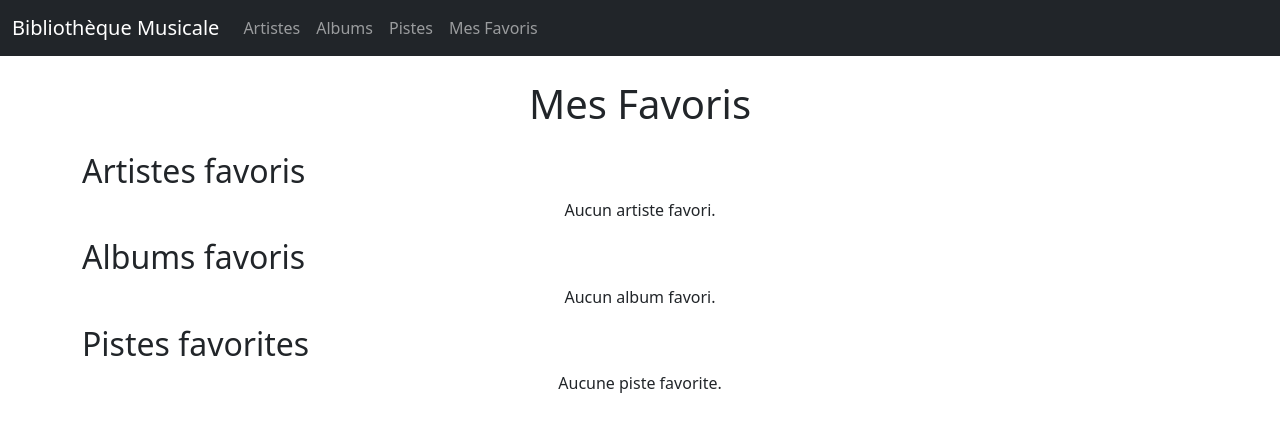
After one commit to Naimau-del/projet1, a Symfony app: template templates/favoris/favoris.html.twig in a window 1280 px wide. The commit adds this page. Shown: the top 432 px of the page. Run offline with Twig, Linux system fonts and the light colour scheme; the template is opened without the code that fills it, so the values that code supplies are empty; some libraries are stand-ins or nearby versions.

Commit message:
page favoris

```diff
--- a/templates/base.html.twig
+++ b/templates/base.html.twig
@@ -24,6 +24,9 @@
                     <li class="nav-item">
                         <a class="nav-link" href="{{ path('app_track_index') }}">Pistes</a>
                     </li>
+                    <li class="nav-item">
+                        <a class="nav-link" href="{{ path('app_favoris') }}">Mes Favoris</a>
+                    </li>
                 </ul>
             </div>
         </div>
--- /dev/null
+++ b/templates/favoris/favoris.html.twig
@@ -0,0 +1,83 @@
+{% extends 'base.html.twig' %}
+
+{% block title %}Mes Favoris{% endblock %}
+
+{% block body %}
+    <h1 class="text-center my-4">Mes Favoris</h1>
+    <style>
+        .card-img-top {
+            height: 200px;
+            object-fit: cover;
+            background-color: #f8f9fa;
+        }
+    </style>
+
+    <section>
+        <h2>Artistes favoris</h2>
+        <div class="row">
+            {% for artist in favorite_artists %}
+                <div class="col-md-4 mb-4">
+                    <div class="card">
+                        <img src="{{ artist.thumbnailURL ?: asset('images/default-thumbnail.png') }}" class="card-img-top" alt="Image de {{ artist.nom }}">
+                        <div class="card-body">
+                            <h5 class="card-title">{{ artist.nom }}</h5>
+                            <span style="font-size: 1.5rem; color: {{ artist.favorite ? 'red' : 'gray' }};">
+                                {{ artist.favorite ? '❤️' : '🤍' }}
+                            </span>
+                        </div>
+                    </div>
+                </div>
+            {% else %}
+                <div class="col-12">
+                    <p class="text-center">Aucun artiste favori.</p>
+                </div>
+            {% endfor %}
+        </div>
+    </section>
+
+    <section>
+        <h2>Albums favoris</h2>
+        <div class="row">
+            {% for album in favorite_albums %}
+                <div class="col-md-4 mb-4">
+                    <div class="card">
+                        <img src="{{ album.thumbnailURL ?: asset('images/default-thumbnail.jpg') }}" class="card-img-top" alt="Image de {{ album.name }}">
+                        <div class="card-body">
+                            <h5 class="card-title">{{ album.name }}</h5>
+                            <span style="font-size: 1.5rem; color: {{ album.favorite ? 'red' : 'gray' }};">
+                                {{ album.favorite ? '❤️' : '🤍' }}
+                            </span>
+                        </div>
+                    </div>
+                </div>
+            {% else %}
+                <div class="col-12">
+                    <p class="text-center">Aucun album favori.</p>
+                </div>
+            {% endfor %}
+        </div>
+    </section>
+
+    <section>
+        <h2>Pistes favorites</h2>
+        <div class="row">
+            {% for track in favorite_tracks %}
+                <div class="col-md-4 mb-4">
+                    <div class="card">
+                        <img src="{{ track.thumbnailURL ?: asset('images/default-thumbnail.jpg') }}" class="card-img-top" alt="Image de {{ track.name }}">
+                        <div class="card-body">
+                            <h5 class="card-title">{{ track.name }}</h5>
+                            <span style="font-size: 1.5rem; color: {{ track.favorite ? 'red' : 'gray' }};">
+                                {{ track.favorite ? '❤️' : '🤍' }}
+                            </span>
+                        </div>
+                    </div>
+                </div>
+            {% else %}
+                <div class="col-12">
+                    <p class="text-center">Aucune piste favorite.</p>
+                </div>
+            {% endfor %}
+        </div>
+    </section>
+{% endblock %}
```
Also changed, not shown: src/Controller/FavorisController.php (added, +52 -0 lines).
